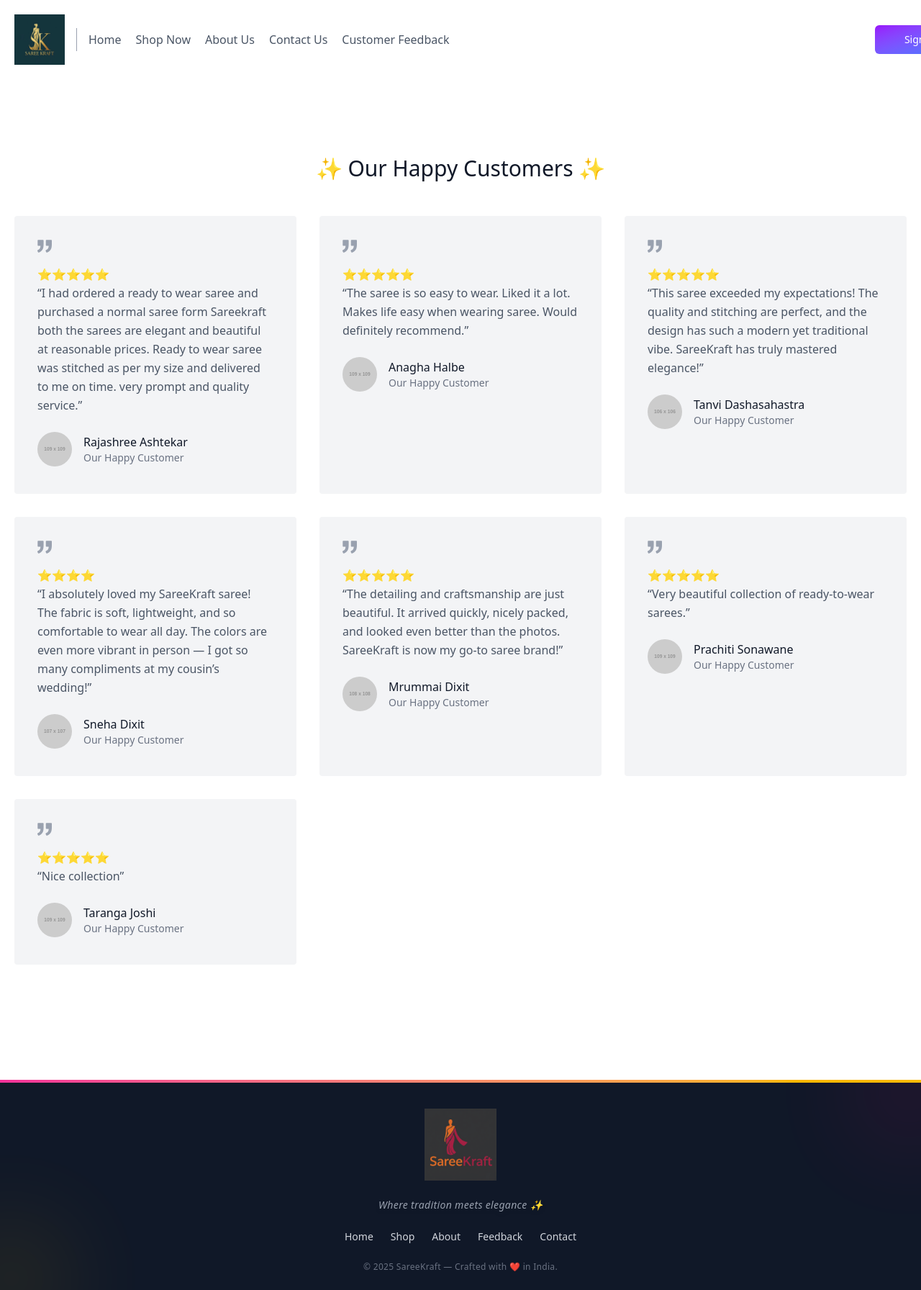
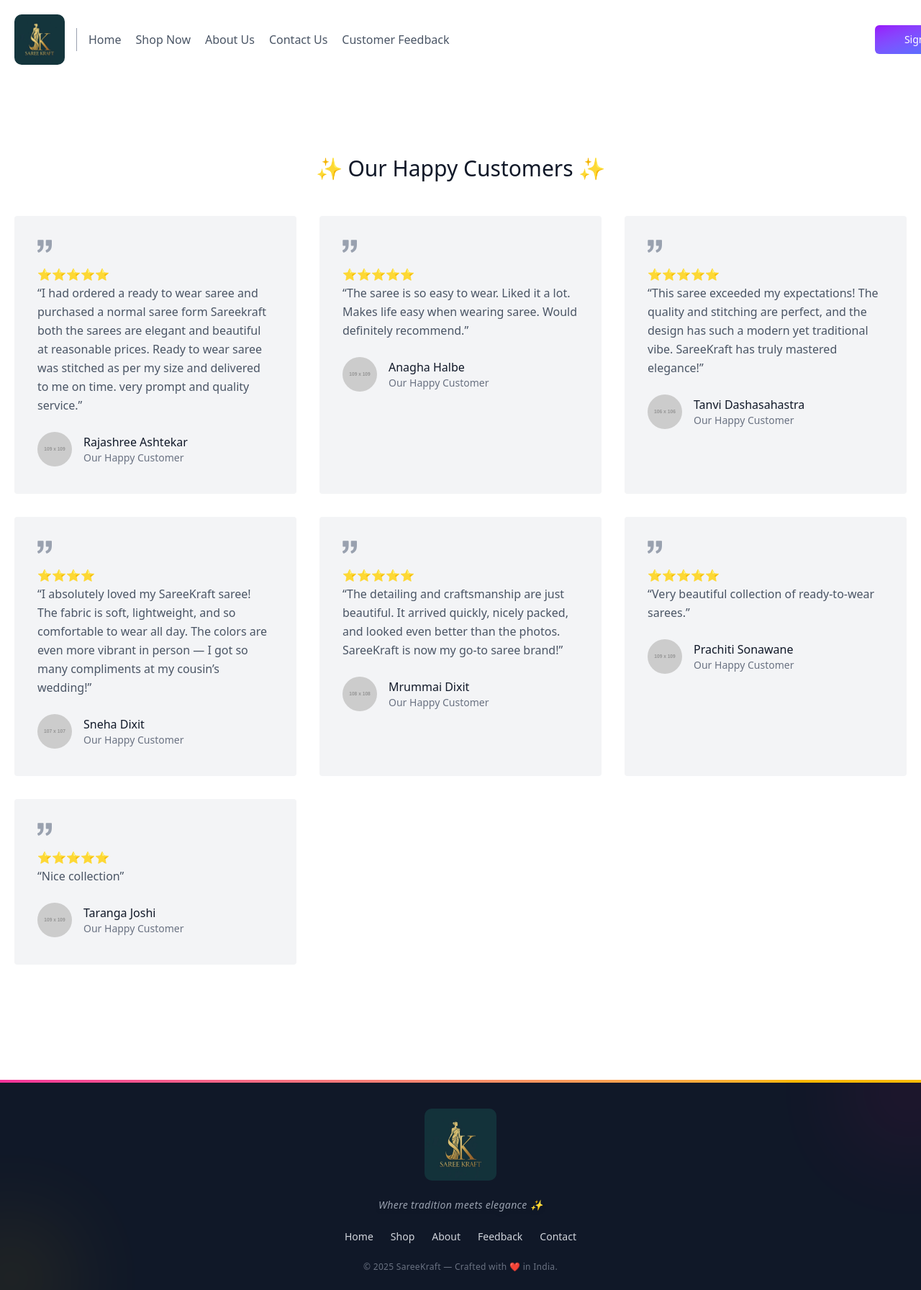
Before and after one commit to parthrugved/saree, a Next.js app: page /feedback in a window 1280 px wide. Shown: the whole page at 72% size. Built offline with nearby package versions, Linux system fonts and the light colour scheme; no server answers.

Commit message:
logo border radius commit

```diff
--- a/components/Footer.js
+++ b/components/Footer.js
@@ -14,7 +14,7 @@
 
       <div className="container mx-auto px-5 text-center relative z-10">
         <Link href="/">
-        <img
+        <img style={{ cursor: "pointer", borderRadius: '10px' }}
           className="logo opacity-90 hover:opacity-100 transition duration-300 mx-auto"
           src="/logo-dark.png"
           alt="SareeKraft Logo"
--- a/components/Navbar.js
+++ b/components/Navbar.js
@@ -30,7 +30,7 @@
             src="/logo.png"
             alt="logo"
             width={70}
-            style={{ cursor: "pointer" }}
+            style={{ cursor: "pointer", borderRadius: '10px' }}
           />
         </Link>
 
```
Also changed, not shown: public/logo-dark.png.
